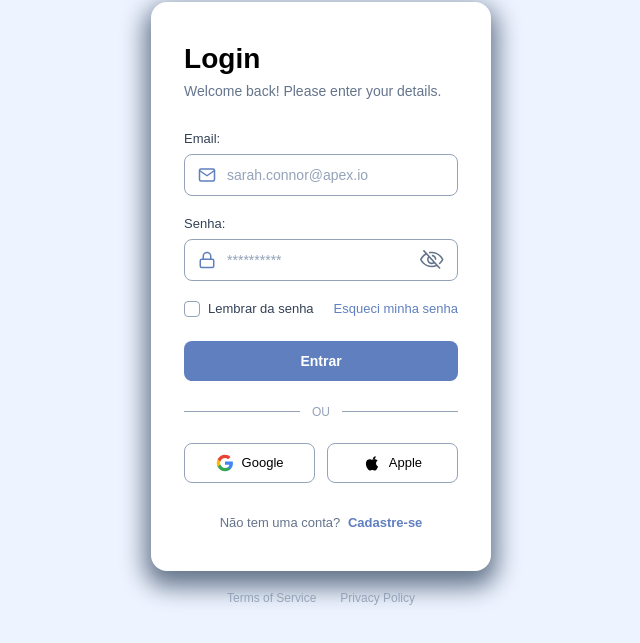
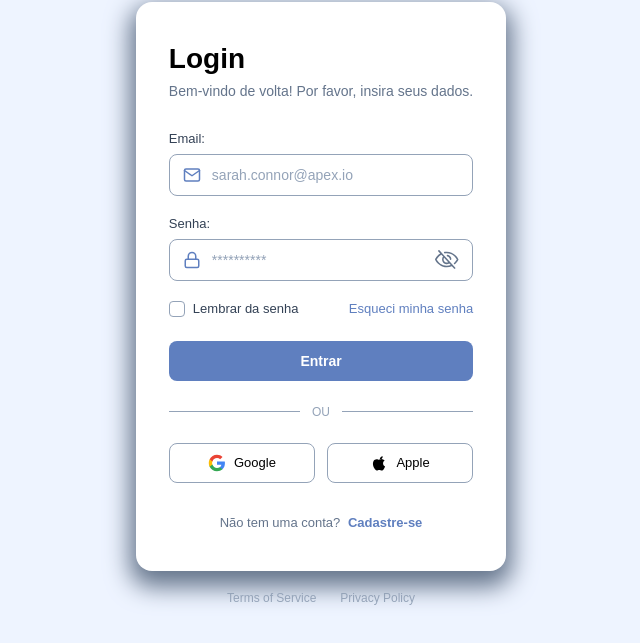
Before and after one commit to MPort0/TCC-SENAI2026-FRONT, a plain HTML site: page HTML/login-usuario.html in a window 1280 px wide. Shown: the part 125-768 px from the top of the page, without its empty margins (319-959 px from the left). Drawn offline with Linux system fonts and the light colour scheme.

Commit message:
mudando o texto do welcome beck

```diff
--- a/HTML/login-usuario.html
+++ b/HTML/login-usuario.html
@@ -28,7 +28,7 @@
     <div class="page-container">
         <div class="login-card">
             <h1 class="title">Login</h1>
-            <p class="subtitle">Welcome back! Please enter your details.</p>
+            <p class="subtitle">Bem-vindo de volta! Por favor, insira seus dados.</p>
 
             <form onsubmit="event.preventDefault();">
                 <div class="form-group">
@@ -78,7 +78,7 @@
 
                     <div class="form-options">
                     <label class="lembrar-senha">
-                        <div class="checkbox"   >
+                        <div class="checkbox">
                             <svg class="check-icon" xmlns="http://www.w3.org/2000/svg" width="10" height="10"
                             viewBox="0 0 24 24">
                                 <path
@@ -93,7 +93,7 @@
                     <a href="#" class="forgot-password">Esqueci minha senha</a>
                 </div>
 
-                <button type="submit" class="btn-submit">Entrar</button>
+                <button type="submit" class="btn-submit" href="cadastro-usuario.html">Entrar</button>
 
                 <div class="divider">
                     <span>OU</span>
```
